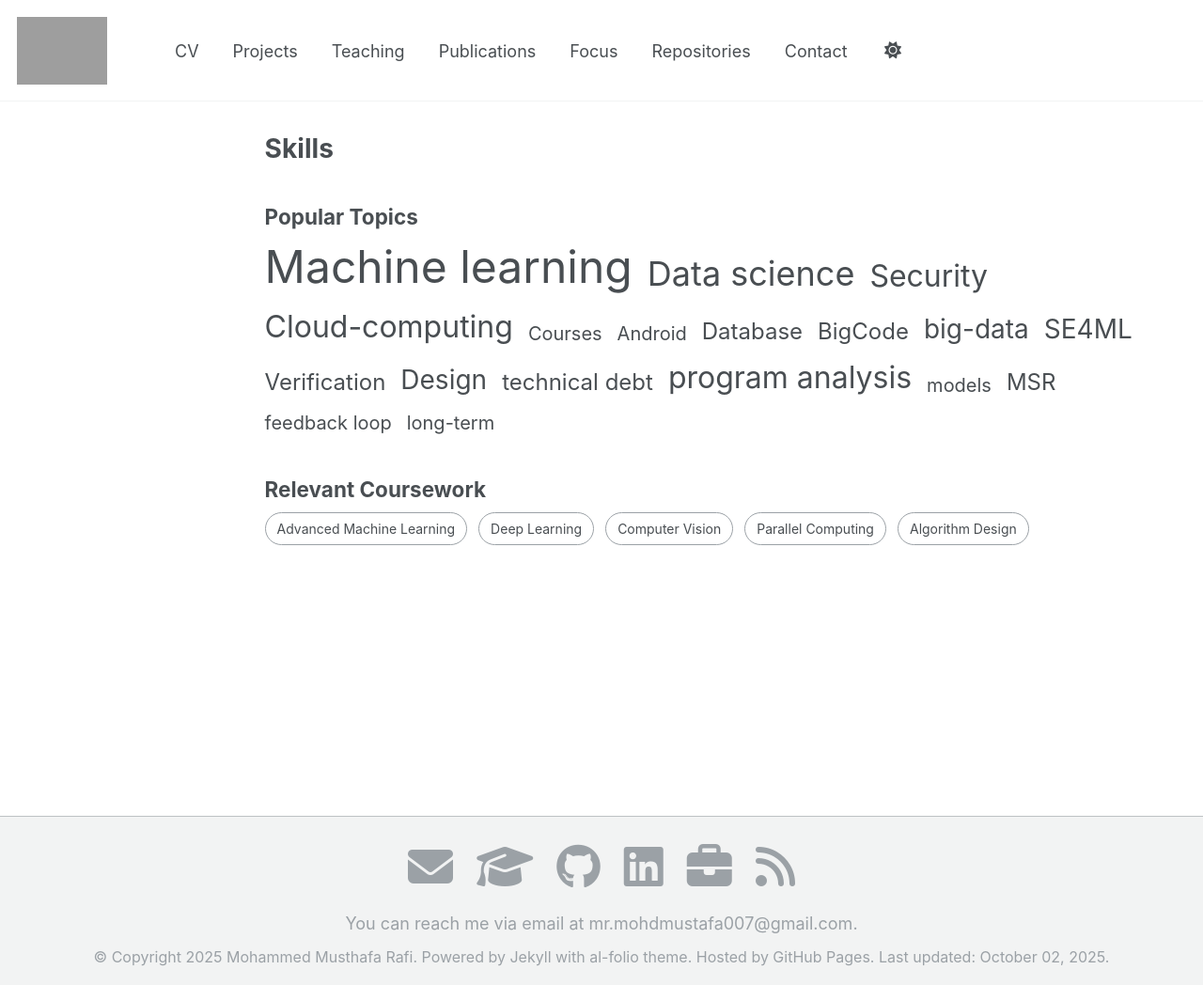
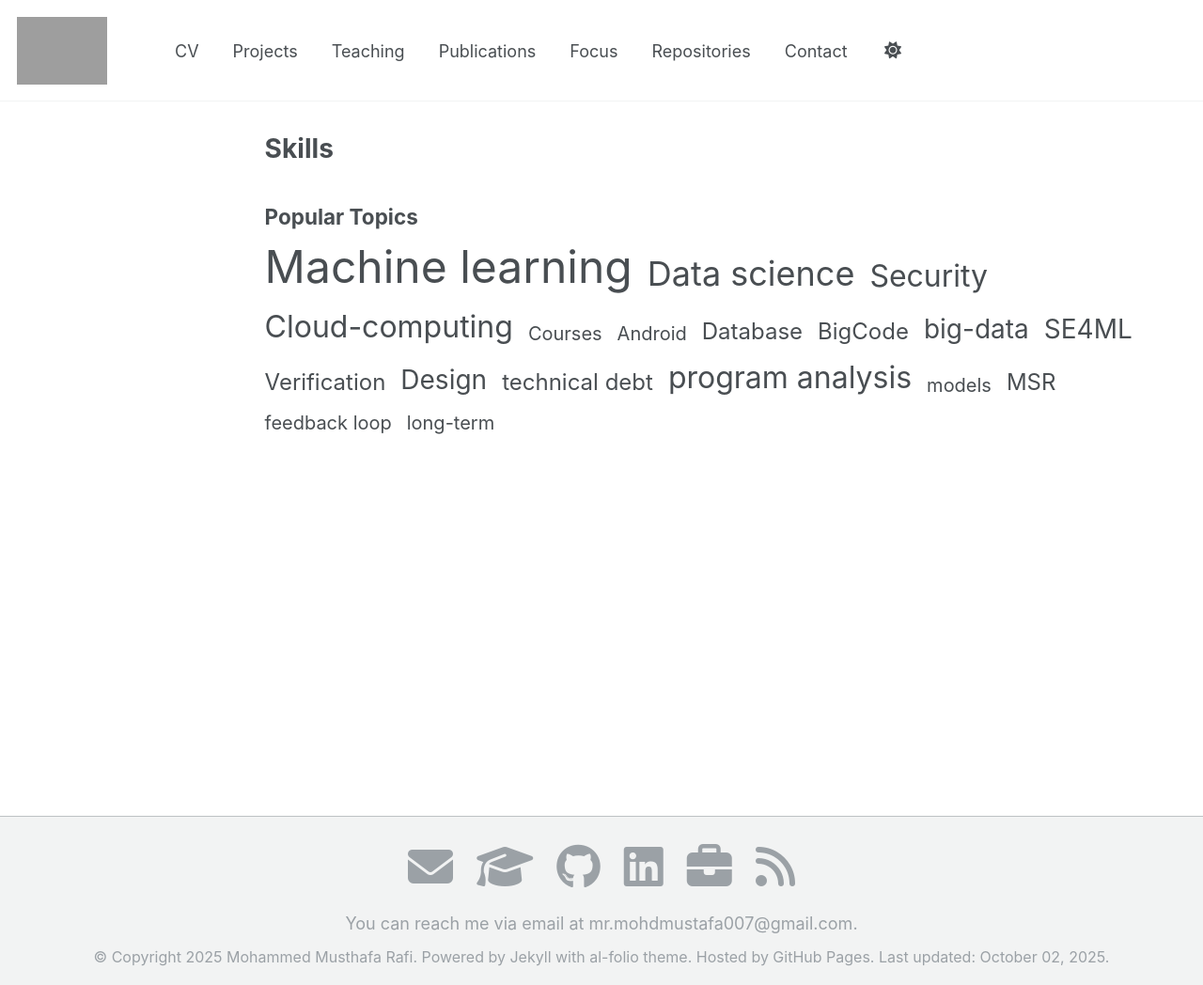
Before and after one commit to itsMustafamr/itsmustafamr.github.io, a Jekyll site: the page built from _pages/focus.html, in a window 1280 px wide and 1048 px high. Shown: the whole window at 94% size. Built offline with Jekyll 4.4.1, drawn with Linux system fonts in a browser that asks for light colours; grey boxes are pictures that could not be loaded.

```diff
--- a/_pages/focus.html
+++ b/_pages/focus.html
@@ -29,19 +29,6 @@
 .tag-size-8 { font-size: 40px; }
 .tag-size-9 { font-size: 44px; }
 .tag-size-10 { font-size: 48px; }
-
-.course-chips {
-  display: flex;
-  flex-wrap: wrap;
-  gap: 12px;
-  margin-top: 8px;
-}
-.course-chip {
-  padding: 6px 12px;
-  border: 1px solid var(--global-text-color-light);
-  border-radius: 999px;
-  font-size: 14px;
-}
 </style>
 
 <div style="margin: 2rem 0;">
@@ -60,14 +47,3 @@
     {% endfor %}
   </div>
 </div>
-
-<div style="margin: 2rem 0;">
-  <h2>Relevant Coursework</h2>
-  <div class="course-chips">
-    <span class="course-chip">Advanced Machine Learning</span>
-    <span class="course-chip">Deep Learning</span>
-    <span class="course-chip">Computer Vision</span>
-    <span class="course-chip">Parallel Computing</span>
-    <span class="course-chip">Algorithm Design</span>
-  </div>
-</div>
```
